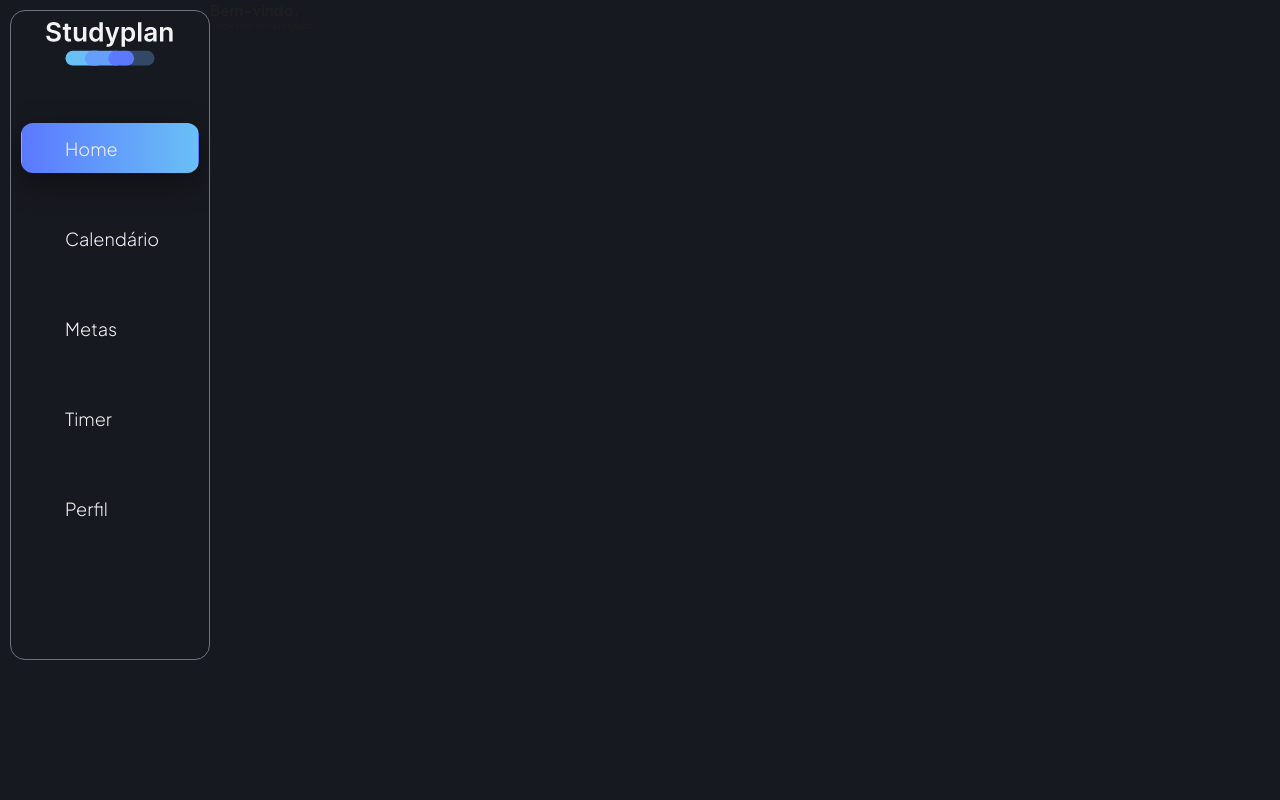
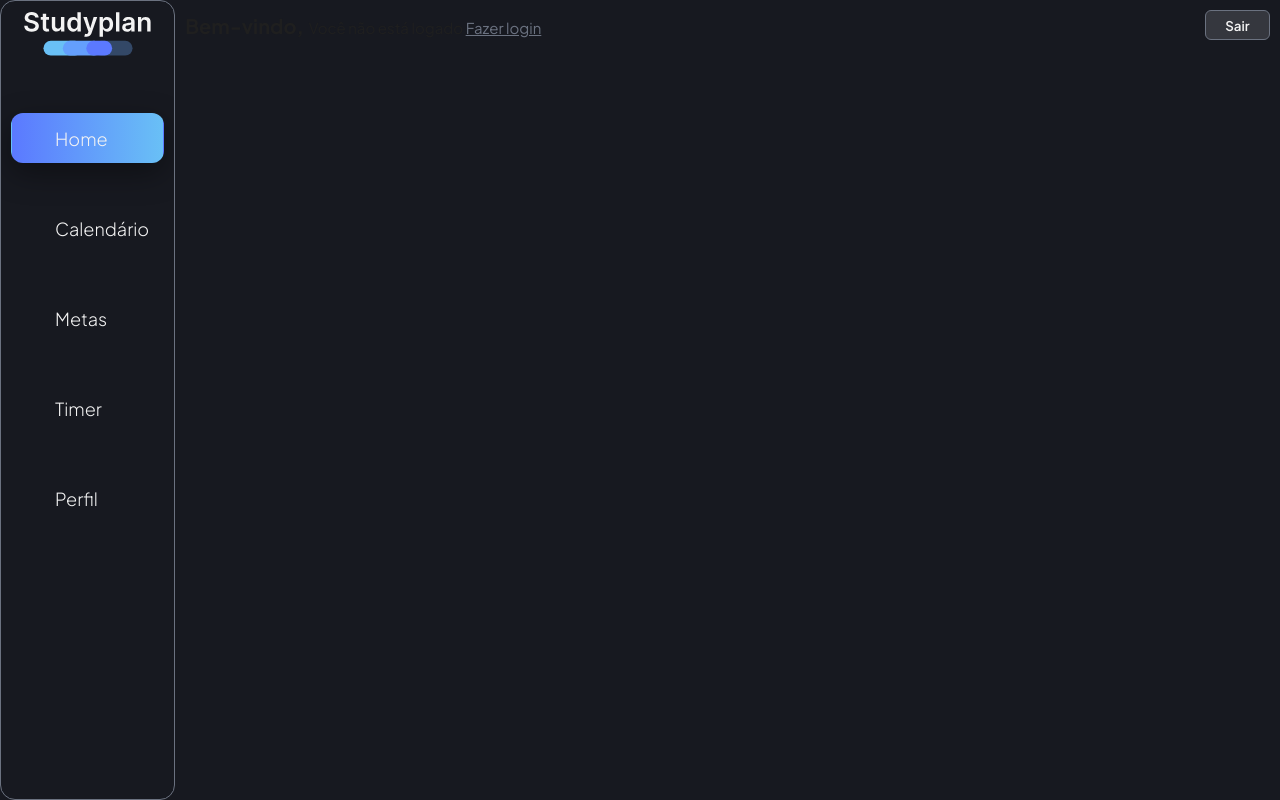
Before and after one commit to Pedro-Andre/Studyplan, a React (Vite) app in the folder frontend/: page / in a window 1280 px wide. Built offline with nearby package versions, Linux system fonts and the light colour scheme; some icons are missing.

Commit message:
Update: Functional Logout

```diff
--- a/frontend/src/components/SideMenu/SideMenu.css
+++ b/frontend/src/components/SideMenu/SideMenu.css
@@ -5,12 +5,10 @@
   align-items: center;
   width: 8rem;
   overflow: hidden;
-  height: 65rem;
+  min-height: 100vh;
   padding-inline: 1rem;
   transition: all 0.3s ease;
   border-radius: 1.5rem;
-  margin-left: 1rem;
-  margin-block: 1rem;
   background: var(--clr-black);
   z-index: 99;
 }
--- a/frontend/src/views/Home/Home.css
+++ b/frontend/src/views/Home/Home.css
@@ -1,6 +1,57 @@
+/* Dashboard container */
 .view-container {
   display: flex;
+  /* background: #ff222120; */
 }
 
-/* .welcome-title {
-} */
+.top-bar {
+  display: flex;
+  align-items: center;
+  justify-content: space-between;
+  width: 100%;
+  height: 5rem;
+  padding-inline: 1rem;
+  /* background: #00ff2220; */
+}
+
+.welcome-title {
+  display: flex;
+  align-items: last baseline;
+  /* background: #fff33350; */
+}
+
+.welcome-title h2 {
+  font-size: 2rem;
+}
+
+.welcome-title p {
+  margin-left: 0.5rem;
+  font-size: 1.5rem;
+}
+
+.welcome-title .home-login {
+  color: var(--clr-gray);
+}
+
+.logout-btn {
+  background: var(--clr-black-light);
+  border: var(--border-dark-mode);
+  color: var(--clr-white);
+  width: 100%;
+  max-width: 6.5rem;
+  font-weight: 600;
+  height: 3rem;
+  cursor: pointer;
+  border-radius: 0.6rem;
+  transition: all 0.3s;
+}
+
+.logout-btn:hover {
+  scale: 0.95;
+}
+
+.gradient-text.home {
+  font-size: 2.5rem;
+  margin-bottom: -0.5rem;
+  margin-left: 0.5rem;
+}
--- a/frontend/src/views/Home/Home.jsx
+++ b/frontend/src/views/Home/Home.jsx
@@ -1,31 +1,94 @@
+// import "./Home.css";
+// import SideMenu from "../../components/SideMenu/SideMenu";
+// import { useEffect, useState } from "react";
+// import axios from "axios";
+// import { Link } from "react-router-dom";
+
+// function Home() {
+//   const [user, setUser] = useState(null);
+
+//   useEffect(() => {
+//     const token = localStorage.getItem("token");
+//     if (!token) return;
+
+//     axios
+//       .get("http://localhost:3000/calendario", {
+//         headers: { Authorization: `Bearer ${token}` },
+//       })
+//       .then((res) => setUser(res.data.user))
+//       .catch((err) => console.error(err));
+
+//     console.log(user);
+//   }, []);
+
+//   return (
+//     <main className="view-container">
+//       <SideMenu />
+//       <div className="top-bar">
+//         <div className="welcome-title">
+//           <h2>Bem-vindo, </h2>
+//           {user ? (
+//             <span className="gradient-text">Olá, {user.name}</span>
+//           ) : (
+//             <p>
+//               Você não está logado{" "}
+//               <Link to="/login" className="home-login">
+//                 Fazer login
+//               </Link>
+//             </p>
+//           )}
+//         </div>
+//       </div>
+//     </main>
+//   );
+// }
+
+// export default Home;
+
+// logout test
 import "./Home.css";
 import SideMenu from "../../components/SideMenu/SideMenu";
 import { useEffect, useState } from "react";
 import axios from "axios";
+import { Link } from "react-router-dom";
 
 function Home() {
   const [user, setUser] = useState(null);
 
   useEffect(() => {
-    const token = localStorage.getItem("token");
-    if (!token) return;
+    const storedUser = localStorage.getItem("user");
+    if (storedUser) {
+      setUser(JSON.parse(storedUser));
+    }
+  }, []);
 
-    axios
-      .get("http://localhost:3000/calendario", {
-        headers: { Authorization: `Bearer ${token}` },
-      })
-      .then((res) => setUser(res.data.user))
-      .catch((err) => console.error(err));
-
-    console.log(user);
-  }, []);
+  const handleLogout = () => {
+    localStorage.removeItem("token");
+    localStorage.removeItem("user");
+    setUser(null); // Atualiza interface sem reload
+    window.location.href = "/login"; // (Opcional) redireciona para login
+  };
 
   return (
     <main className="view-container">
       <SideMenu />
-      <div className="welcome-title">
-        <h2>Bem-vindo,</h2>
-        {user ? <p>Olá, {user.name}</p> : <p>Você não está logado</p>}
+      <div className="top-bar">
+        <div className="welcome-title">
+          <h2>Bem-vindo, </h2>
+          {user ? (
+            <span className="gradient-text home">{user.name}</span>
+          ) : (
+            <p>
+              Você não está logado{" "}
+              <Link to="/login" className="home-login">
+                Fazer login
+              </Link>
+            </p>
+          )}
+        </div>
+        <button className="logout-btn" onClick={handleLogout}>
+          Sair
+        </button>
       </div>
     </main>
   );
--- a/frontend/src/views/Pomodoro/Pomodoro.css
+++ b/frontend/src/views/Pomodoro/Pomodoro.css
@@ -56,7 +56,7 @@
   width: 100%;
   height: 100%;
   display: flex;
-  row-gap: 1.5rem;
+  row-gap: 1.3rem;
   flex-direction: column;
   justify-content: center;
   align-items: center;
@@ -192,7 +192,7 @@
 .mode-btn {
   padding: 0.5rem;
   width: 22rem;
-  height: 5.5rem;
+  height: 5rem;
   border: 0.2rem solid var(--clr-primary);
   border-radius: 1.2rem;
   background: var(--clr-black);
@@ -250,12 +250,13 @@
   background: var(--clr-gray);
   color: var(--clr-white);
   border: none;
-  border-radius: 1.2rem;
+  border-radius: 1rem;
   padding: 0.5rem;
-  width: 20rem;
+  width: 100%;
+  max-width: 20rem;
   height: 5.5rem;
   font-weight: 500;
-  font-size: 2.2rem;
+  font-size: 2rem;
   cursor: pointer;
   transition: all 0.3s;
   outline: none;
--- a/frontend/src/views/Pomodoro/Pomodoro.jsx
+++ b/frontend/src/views/Pomodoro/Pomodoro.jsx
@@ -243,7 +243,7 @@ function PomodoroTimer() {
           )}
 
           {hasStarted && (
-            <button onClick={reset} className="reset-btn">
+            <button onClick={reset} className="reset-btn screen">
               Resetar
             </button>
           )}
--- a/frontend/src/views/Register/Register.css
+++ b/frontend/src/views/Register/Register.css
@@ -14,7 +14,7 @@
   background: var(--clr-black);
   width: 100%;
   max-width: 120rem;
-  min-height: 70rem;
+  min-height: 87vh;
   border-radius: 3rem;
   display: flex;
   flex-direction: column;
@@ -43,8 +43,8 @@
 }
 
 .label input {
-  height: 6rem;
-  border-radius: 1.5rem;
+  height: 5rem;
+  border-radius: 1.2rem;
   border: 0.2rem solid var(--clr-gray-light);
   font-family: var(--font);
   padding-inline: 1rem;
@@ -75,8 +75,8 @@
 .form-btn {
   width: 100%;
   max-width: 40rem;
-  height: 6rem;
-  border-radius: 1.5rem;
+  height: 5rem;
+  border-radius: 1.2rem;
   background: var(--clr-gradient-light);
   text-transform: uppercase;
   font-weight: 600;
```
Also changed, not shown: 1 other file (tests, documents, lock files or other folders).
